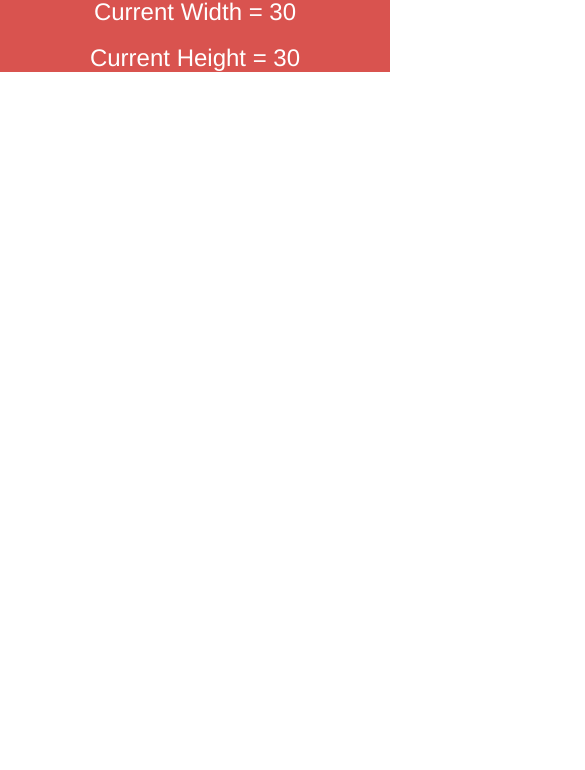
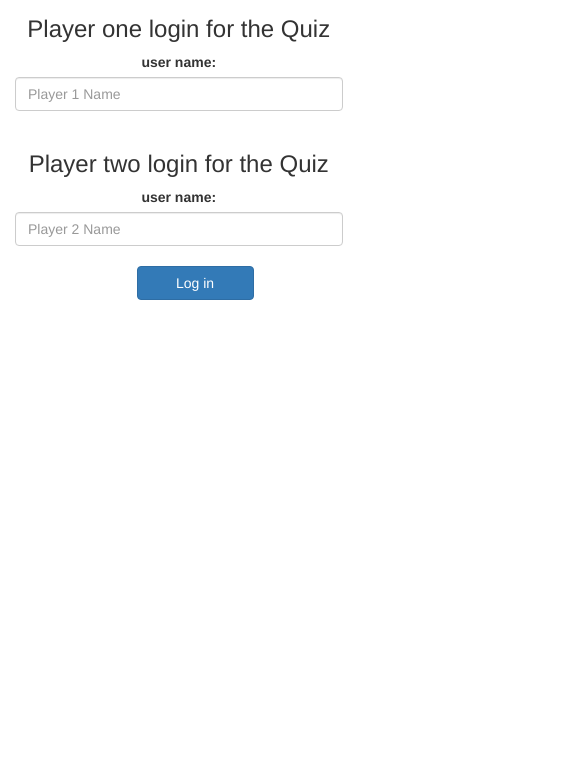
Before and after one commit to whitehatjrA/projet88-87, a plain HTML site: page index.html in a window 390 px wide. Shown: the part 74-844 px from the top of the page, 585 px wide, since content can reach past the window. Drawn offline with nearby package versions, Linux system fonts and the light colour scheme.

Commit message:
Add files via upload

```diff
--- a/index.html
+++ b/index.html
@@ -1,31 +1,40 @@
 <!DOCTYPE html>
 <html>
 <head>
-	<title>C85</title>
+	<title>Math Quiz</title>
 
-<link rel="stylesheet" href="style.css">
+<meta name="viewport" content="width=device-width, initial-scale=1">
+<link rel="stylesheet" href="https://maxcdn.bootstrapcdn.com/bootstrap/3.4.0/css/bootstrap.min.css">
+<script src="https://ajax.googleapis.com/ajax/libs/jquery/3.4.1/jquery.min.js"></script>
+<script src="https://maxcdn.bootstrapcdn.com/bootstrap/3.4.0/js/bootstrap.min.js"></script>
 
-<script src="fabric.js"></script>
-<link rel="stylesheet" href="https://maxcdn.bootstrapcdn.com/bootstrap/3.4.0/css/bootstrap.min.css">
+<link rel="stylesheet" type="text/css" href="game.css">
 
-<script src="https://ajax.googleapis.com/ajax/libs/jquery/3.4.1/jquery.min.js"></script>
-
-<script src="https://maxcdn.bootstrapcdn.com/bootstrap/3.4.0/js/bootstrap.min.js"></script>
+<script src="game_login.js"></script>
 </head>
-
-<body class="body_backgorund">
+<body>
 
 	<center>
 
-	<h2 class="btn-primary">SUPERHERO</h2>
+	<h1>Quiz</h1>
+	<div class="col-lg-4 col-sm-8 col-xs-11 login_div1">
+		<h3>Player one login for the Quiz</h3>
+		<label>user name:</label>
+		<input type="text" id="player1_name_input" class="form-control" placeholder="Player 1 Name">
+		<br>
+	</div>
+	<br>
+	<div class="col-lg-4 col-sm-8 col-xs-11 login_div2">
+		<h3>Player two login for the Quiz</h3>
+		<label>user name:</label>
+		<input type="text" id="player2_name_input" class="form-control" placeholder="Player 2 Name">
+		<br>
+	</div>
+	<br>
+	<button style="width:30%" class="btn btn-primary" >Log in</button>
 
-	<div id="head_info" class="btn-danger">
-		<h3>Current Width = <span id="current_width">30</span></h3>
-		<h3>Current Height = <span id="current_height">30</span></h3>
-	</div>
-	<canvas width="1000" height="600" id="myCanvas"></canvas>
 
 	</center>
-	<script src="main.js"></script>
+
 </body>
 </html>
```
